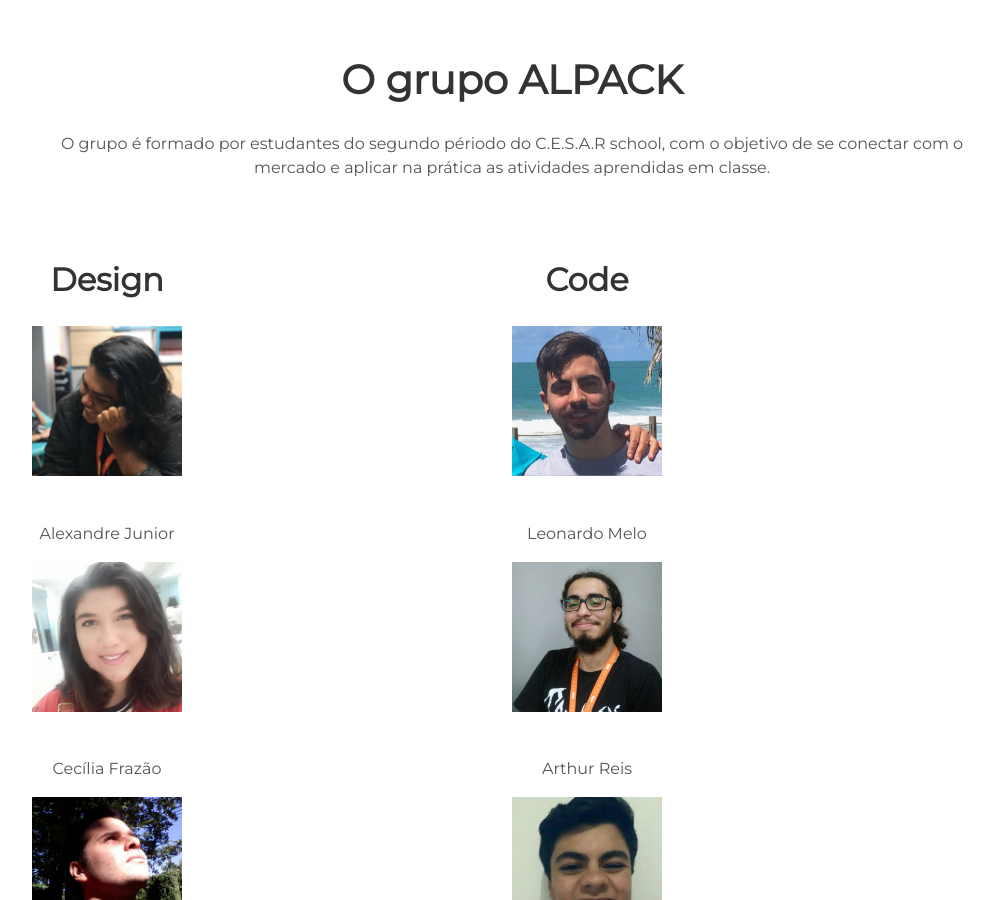
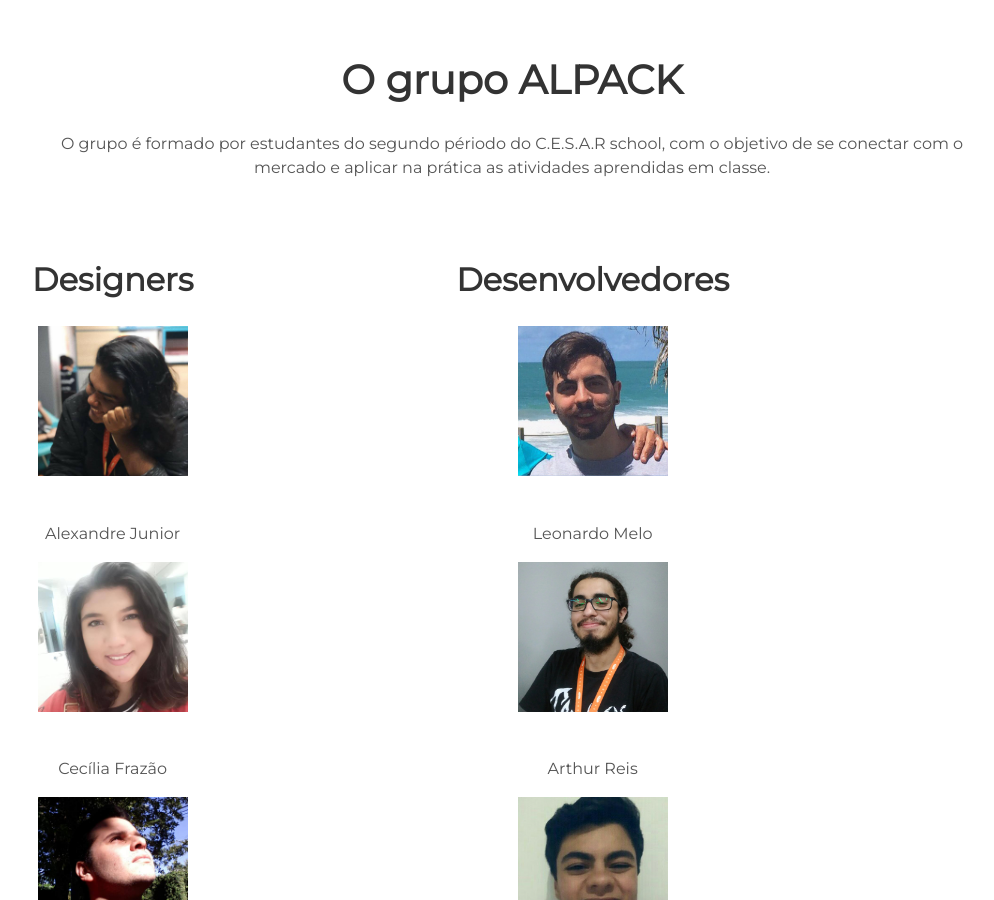
Before and after one commit to ALPACK/ALPACK.github.io, a Jekyll site: the page built from index.html, in a window 1280 px wide and 900 px high, scrolled down 925 px. Shown: the whole window, without its empty margins (128-1122 px from the left). Built offline with Jekyll 4.4.1, drawn with Linux system fonts in a browser that asks for light colours; some of the changed text lies outside the part shown.

Commit message:
Ajuste de textos

```diff
--- a/_includes/about.html
+++ b/_includes/about.html
@@ -53,17 +53,16 @@
 </div>
   <div class="user">
     <div class="Design">
-      <h2>Design</h2>
+      <h2>Designers</h2>
       <img src="../assets/img/Alexandro.jpg" id="xande"><p>Alexandre Junior</p>
       <img src="../assets/img/Cecilia.jpg"  id="cecilia"><p>Cecília Frazão</p>
       <img src="../assets/img/Kleber.jpg" id="kleber"><p>Kleber Santana</p><br>
-      <p>Design</p>
+
     </div>
     <div class="dev">
-      <h2>Code</h2>
+      <h2>Desenvolvedores</h2>
       <img src="../assets/img/Leo.png" id="leo"><p>Leonardo Melo</p>
       <img src="../assets/img/ReisO.png"  id="ReisO"><p>Arthur Reis</p>
       <img src="../assets/img/Pedro.png" id="Pedro"><p>Pedro Farias</p>
-      <p>Desenvolvedores</p>
     </div>
 </div>
```
